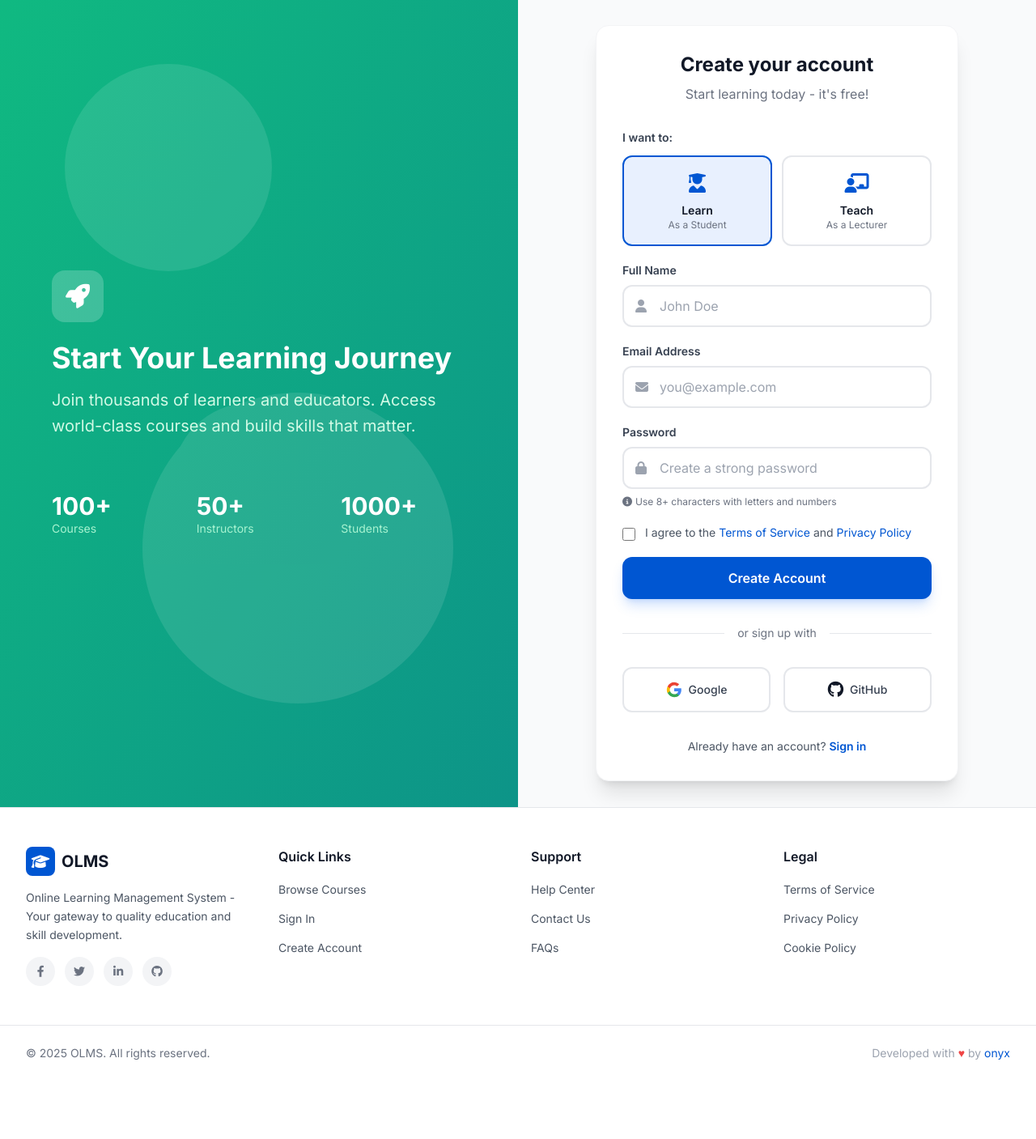
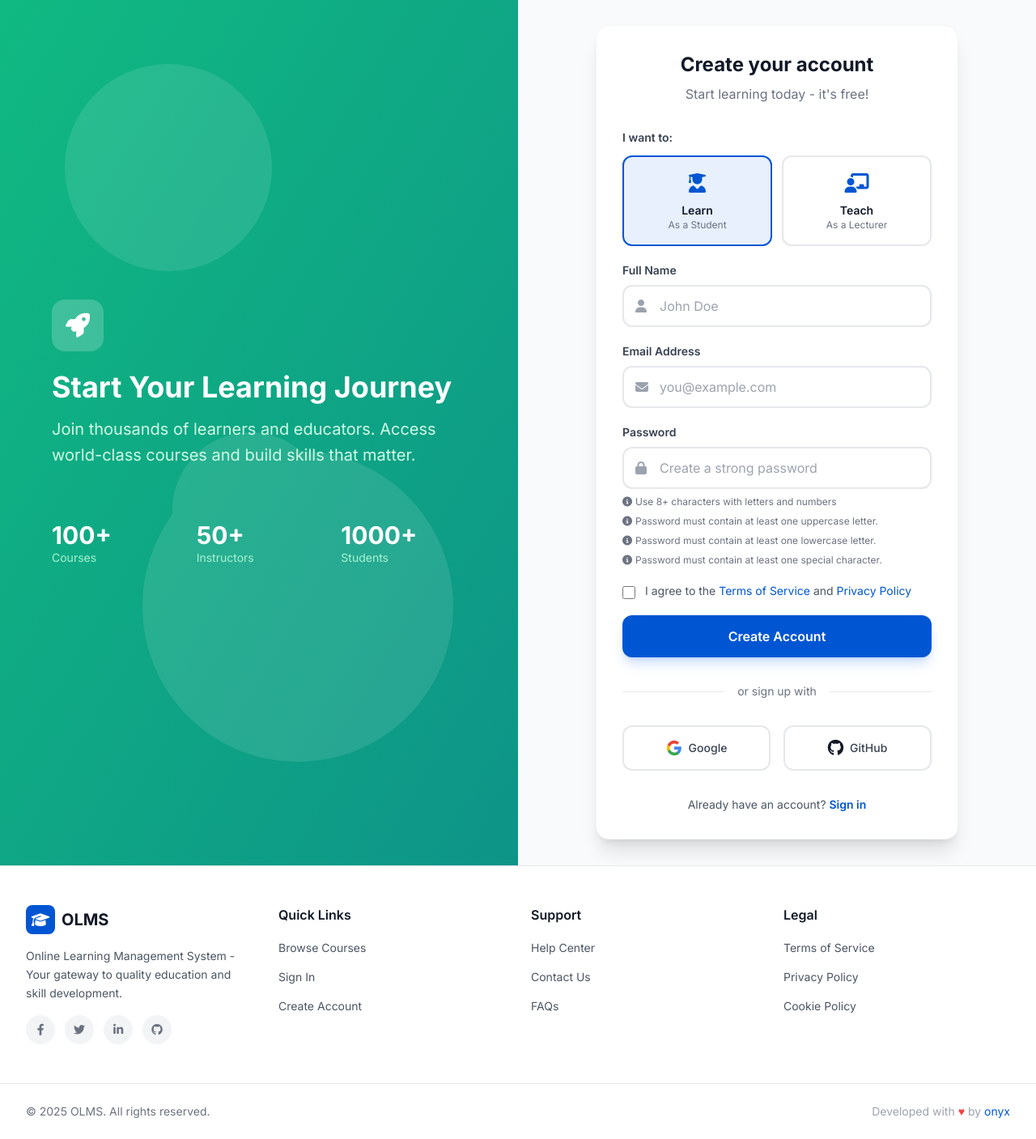
Before and after one commit to kobokers/WebFundamentalProject, a PHP site: page /auth/register.php in a window 1280 px wide. Shown: the part 66-1473 px from the top of the page at 81% size. Before the commit the page ends 1375 px from the top, so only its background shows below. Run offline with PHP 8.4, Linux system fonts and the light colour scheme; some libraries are stand-ins or nearby versions.

Commit message:
add new basic validation -will uncomment in production

```diff
--- a/auth/register.php
+++ b/auth/register.php
@@ -14,6 +14,17 @@ if($_SERVER["REQUEST_METHOD"] == "POST") {
         $_SESSION['error'] = "All fields are required.";
     } elseif (!filter_var($email, FILTER_VALIDATE_EMAIL)) {
         $_SESSION['error'] = "Invalid email format.";
+    // demo purpose will ignore password validation
+    // } elseif (strlen($password) < 8) {
+    //     $_SESSION['error'] = "Password must be at least 8 characters long.";
+    // } elseif (!preg_match('/[A-Z]/', $password)) {
+    //     $_SESSION['error'] = "Password must contain at least one uppercase letter.";
+    // } elseif (!preg_match('/[a-z]/', $password)) {
+    //     $_SESSION['error'] = "Password must contain at least one lowercase letter.";
+    // } elseif (!preg_match('/[0-9]/', $password)) {
+    //     $_SESSION['error'] = "Password must contain at least one number.";
+    // } elseif (!preg_match('/[!@#$%^&*]/', $password)) {
+    //     $_SESSION['error'] = "Password must contain at least one special character.";
     } else {
         // Check availability
         $check_query = "SELECT id FROM users WHERE email='$email' LIMIT 1";
@@ -176,6 +187,15 @@ include("../header.php");
                         <p class="mt-2 text-xs text-gray-500 dark:text-gray-400">
                             <i class="fas fa-info-circle mr-1"></i>Use 8+ characters with letters and numbers
                         </p>
+                        <p class="mt-2 text-xs text-gray-500 dark:text-gray-400">
+                            <i class="fas fa-info-circle mr-1"></i>Password must contain at least one uppercase letter.
+                        </p>
+                        <p class="mt-2 text-xs text-gray-500 dark:text-gray-400">
+                            <i class="fas fa-info-circle mr-1"></i>Password must contain at least one lowercase letter.
+                        </p>
+                        <p class="mt-2 text-xs text-gray-500 dark:text-gray-400">
+                            <i class="fas fa-info-circle mr-1"></i>Password must contain at least one special character.
+                        </p>
                     </div>
 
                     <!-- Terms -->
```
